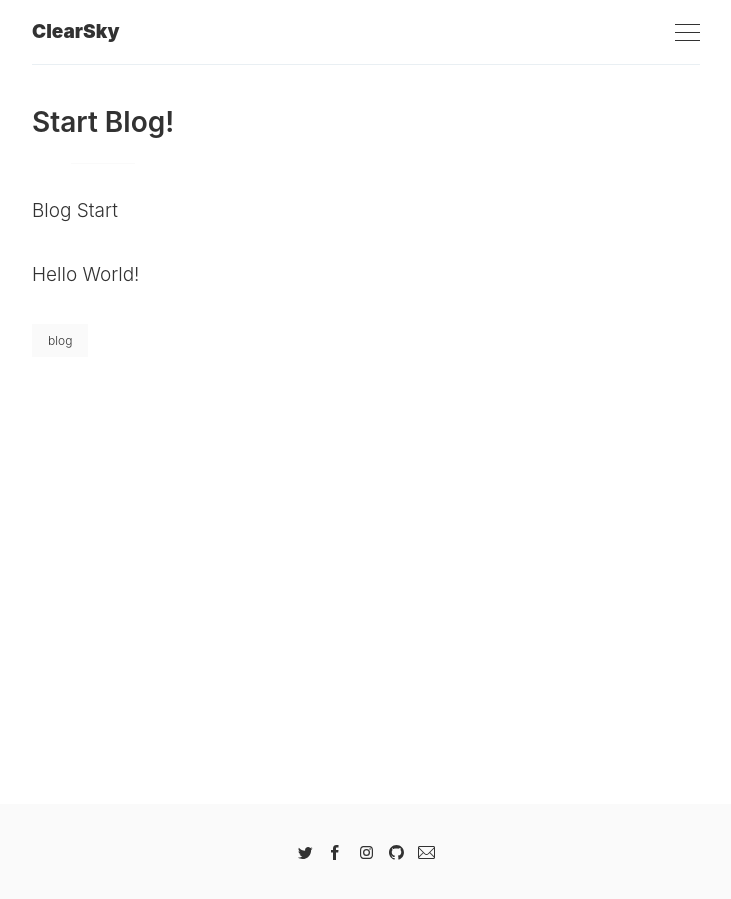
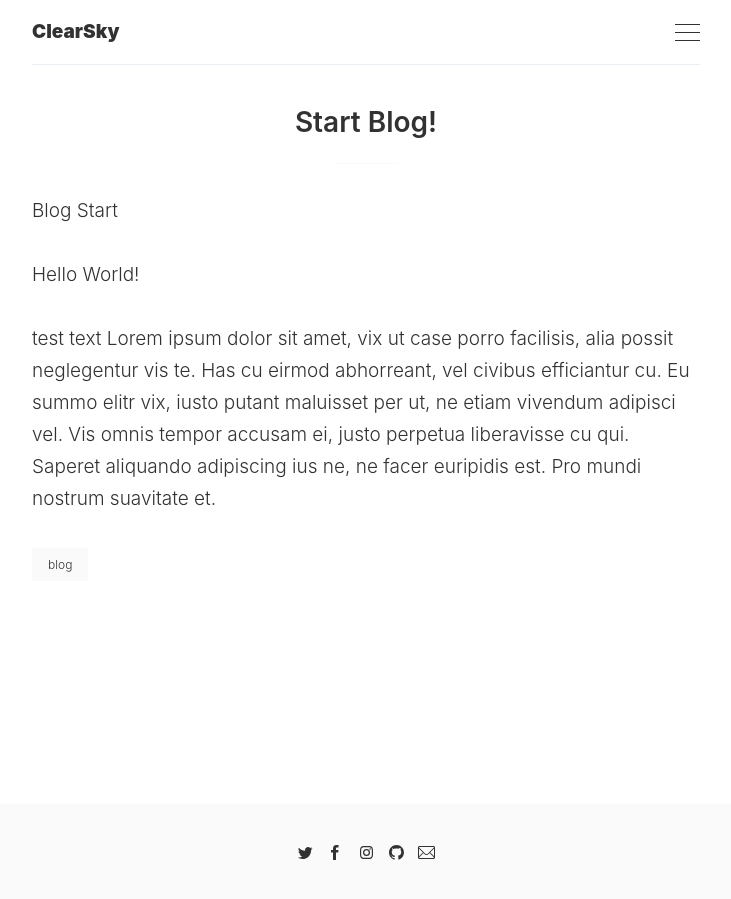
Before and after one commit to Nephelai/nephelai.github.io, a Jekyll site: the page built from _posts/dailylife/2019-07-12-start-blog.md, in a window 1280 px wide. Shown: the whole page, without its empty margins (274-1005 px from the left). Built offline with Jekyll 4.4.1, drawn with Linux system fonts in a browser that asks for light colours.

Commit message:
test text

```diff
--- a/_posts/dailylife/2019-07-12-start-blog.md
+++ b/_posts/dailylife/2019-07-12-start-blog.md
@@ -8,3 +8,6 @@
 Blog Start
 
 Hello World!
+
+test text
+Lorem ipsum dolor sit amet, vix ut case porro facilisis, alia possit neglegentur vis te. Has cu eirmod abhorreant, vel civibus efficiantur cu. Eu summo elitr vix, iusto putant maluisset per ut, ne etiam vivendum adipisci vel. Vis omnis tempor accusam ei, justo perpetua liberavisse cu qui. Saperet aliquando adipiscing ius ne, ne facer euripidis est. Pro mundi nostrum suavitate et.
```
Also changed, not shown: _posts/dailylife/2019-07-12-second-story.md (+3 -0 lines).
